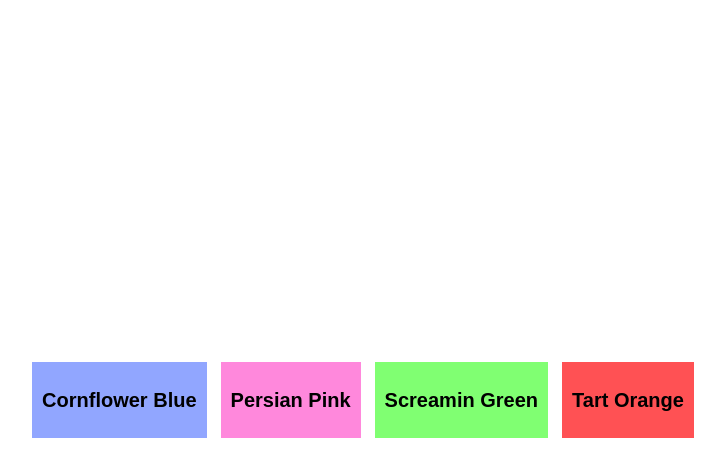
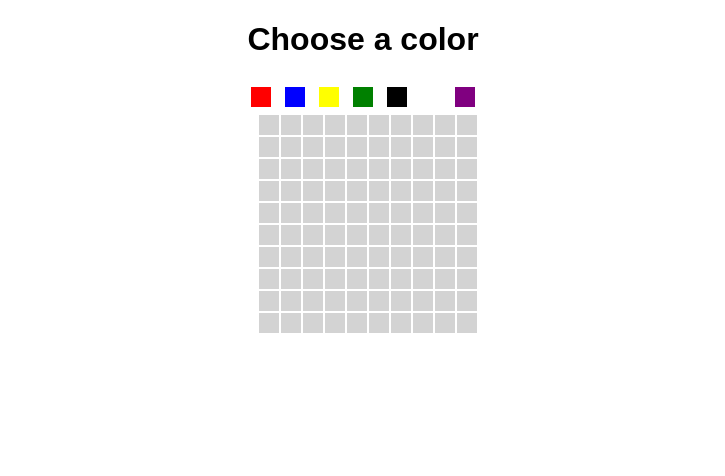
Before and after one commit to S2-SP/react-code-challenges-linkedin, a React (Create React App) app: page / in a window 1280 px wide. Shown: the top 476 px of the page, without its empty margins (277-1002 px from the left). Built offline with nearby package versions, Linux system fonts and the light colour scheme.

Commit message:
Pixel color add

```diff
--- a/src/07-color-picker/Color.js
+++ b/src/07-color-picker/Color.js
@@ -1,16 +1,8 @@
-import { useEffect, useState } from "react";
-
-export default function Color ({ hex, name, setBackgroundColor }) {
-  const [bgColor, setBgColor] = useState(false);
-
-  useEffect(()=>{
-    setBackgroundColor(bgColor);
-  }, [bgColor]);
+export default function Color ({ hex, name }) {
   return (
     <button
       className='color-square'
       style={{ backgroundColor: hex }}
-      onClick={()=> setBgColor(hex)}
     >
       <h2>{name}</h2>
     </button>
--- a/src/07-color-picker/ColorPicker.js
+++ b/src/07-color-picker/ColorPicker.js
@@ -1,4 +1,4 @@
-import { useEffect, useState } from 'react'
+import { useState } from 'react'
 import Color from './Color'
 
 const colors = [{
@@ -20,21 +20,12 @@
 
 export default function ColorPicker () {
   const [backgroundColor, setBackgroundColor] = useState('white')
-  const [color, setColor] = useState('')
-
-  useEffect(()=>{
-
-    if(color){
-      setBackgroundColor(color)
-    }
-
-  }, [color])
 
   return (
     <div className='page' style={{ backgroundColor }}>
       {
         colors.map(color => (
-          <Color key={color.hex} hex={color.hex} name={color.name} setBackgroundColor={setColor}/>
+          <Color key={color.hex} hex={color.hex} name={color.name} />
         ))
       }
     </div>
--- /dev/null
+++ b/src/08-pixel-art/PixelArt.js
@@ -0,0 +1,50 @@
+import React, { createContext, useContext, useState } from 'react'
+
+const Context = createContext({
+  color:'lightGrey',
+  setColor:()=>{
+
+  }
+})
+function ColorPicker () {
+  const colors = ['red', 'blue', 'yellow', 'green', 'black', 'white', 'purple']
+  const { setColor } = useContext(Context);
+
+  return (
+    <div>
+      <h1>Choose a color</h1>
+      {colors.map(color => <button key={color} style={{ backgroundColor: color }} onClick={()=> setColor(color)}/>)}
+    </div>
+  )
+}
+
+function Pixel () {
+  const {color} = useContext(Context);
+  const [pixelBgColor, setPixelBgColor] = useState('lightGrey');
+
+  return <div style={{ height: '20px', width: '20px', backgroundColor: pixelBgColor, margin: '1px' }} onClick={()=>setPixelBgColor(color)}/>
+}
+
+function Pixels () {
+  const pixels = []
+  for (let i = 0; i < 100; i++) pixels.push(<Pixel key={i} />)
+  return (
+    <div style={{ display: 'grid', gridTemplateColumns: 'repeat(10, 1fr)', width: '210px', margin: '0 auto' }}>
+      {pixels}
+    </div>
+  )
+}
+
+export default function PixelArt () {
+  const [color, setColor]=useState('lightGrey')
+  return (
+    <div>
+      <Context.Provider value={{color, setColor}}>
+      <ColorPicker />
+      <Pixels />
+      </Context.Provider>
+
+
+    </div>
+  )
+}
--- a/src/App.js
+++ b/src/App.js
@@ -1,10 +1,10 @@
 import './App.css'
-import ColorPicker from './07-color-picker/ColorPicker'
+import PixelArt from './08-pixel-art/PixelArt'
 
 function App () {
   return (
     <div className='App'>
-      <ColorPicker />
+      <PixelArt />
     </div>
   )
 }
```
